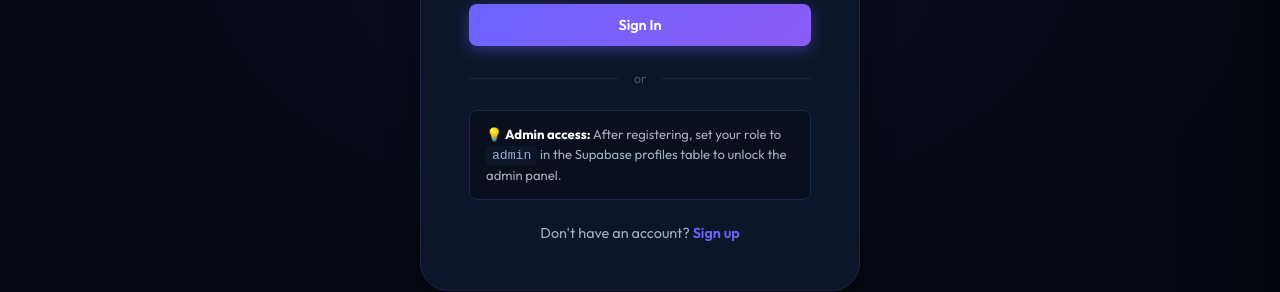
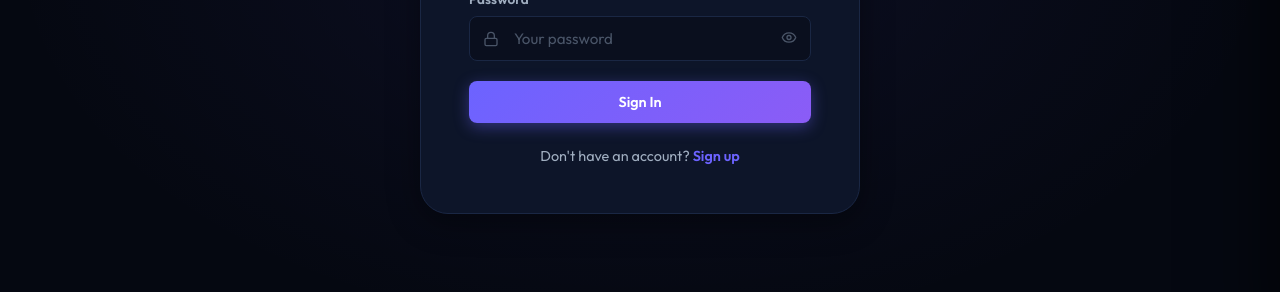
Before and after one commit to rohit-shelot/mdm-google-analytics, a React (Vite) app: page /login in a window 1280 px wide. Shown: the part 456-748 px from the top of the page. Built offline with nearby package versions, Linux system fonts and the light colour scheme; no server answers.

Commit message:
Changes Made

```diff
--- a/src/pages/Login.jsx
+++ b/src/pages/Login.jsx
@@ -79,11 +79,7 @@ export default function Login() {
           </button>
         </form>
 
-        <div className="auth-divider">or</div>
 
-        <div style={{ background: 'var(--bg-secondary)', border: '1px solid var(--border-color)', borderRadius: 'var(--radius-sm)', padding: '14px 16px', fontSize: '0.82rem', color: 'var(--text-secondary)', lineHeight: 1.5 }}>
-          💡 <strong style={{ color: 'var(--text-primary)' }}>Admin access:</strong> After registering, set your role to <code style={{ background: 'var(--bg-card)', padding: '2px 6px', borderRadius: 4 }}>admin</code> in the Supabase profiles table to unlock the admin panel.
-        </div>
 
         <div className="auth-link">
           Don't have an account? <Link to="/register">Sign up</Link>
```
